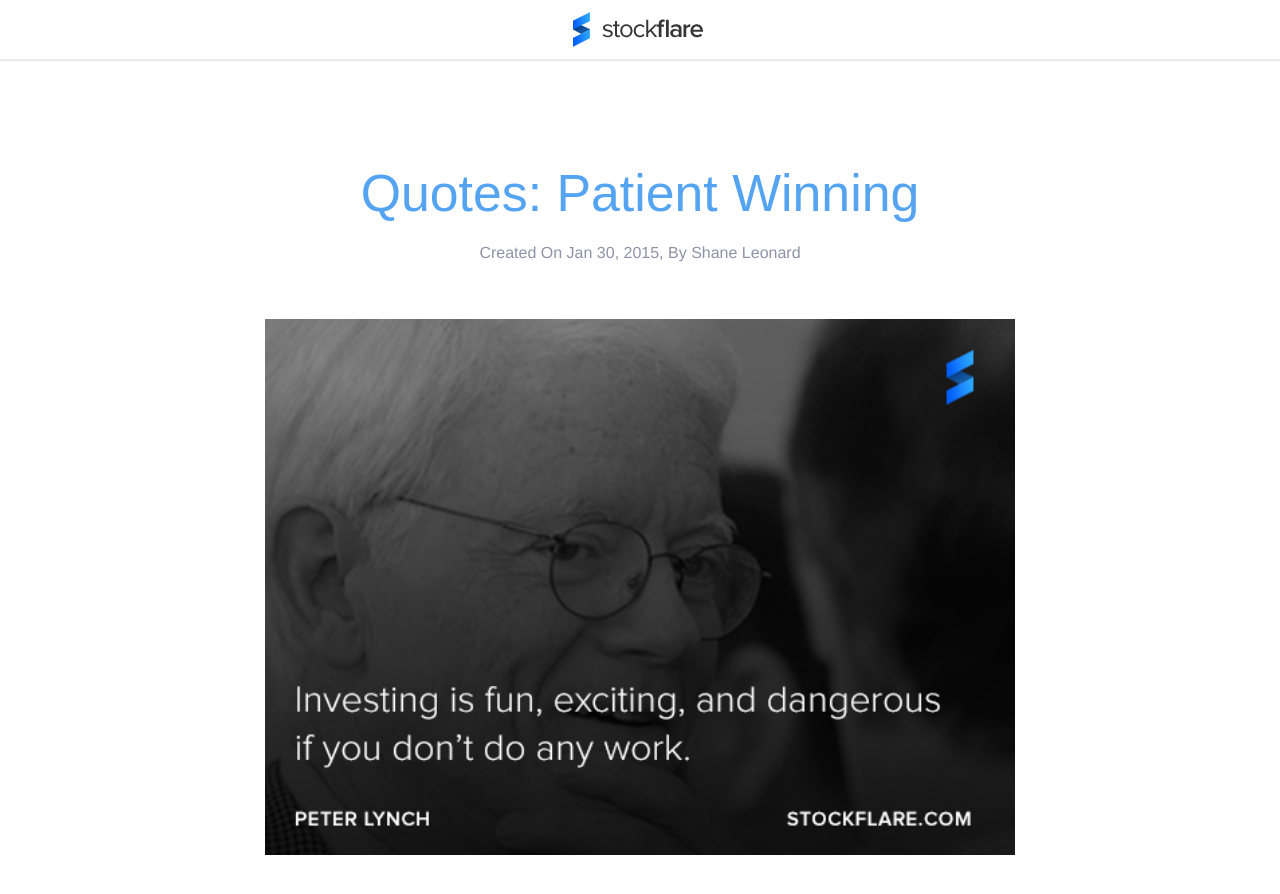
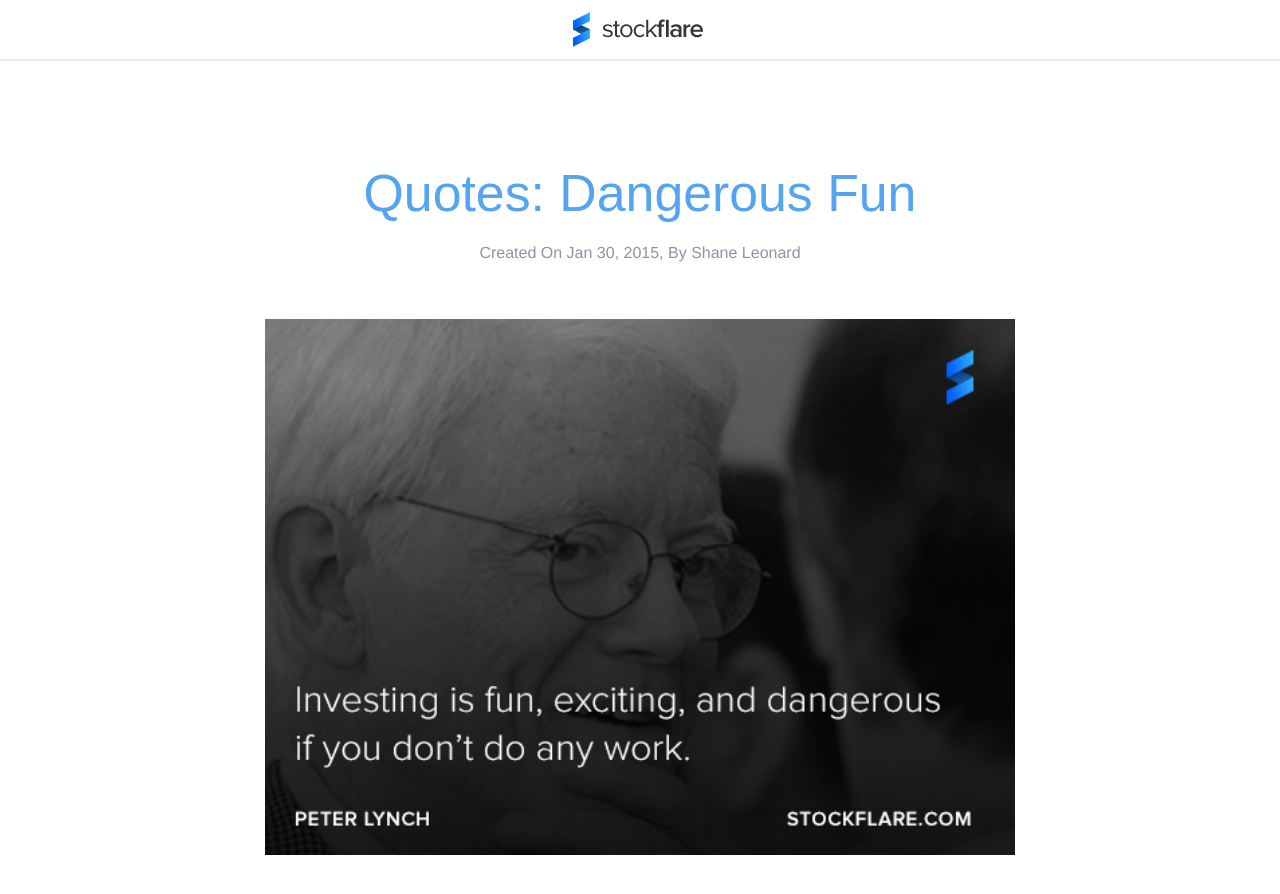
Before and after one commit to Stockflare/blog, a Jekyll site: the page built from _posts/2015-01-30-exciting-peter.markdown, in a window 1280 px wide and 900 px high. Shown: the top 894 px of the window. Built offline with Jekyll 4.4.1, drawn with Linux system fonts in a browser that asks for light colours; nearby versions of some CDN libraries; comment, search, counter and statistics services are not loaded.

Commit message:
correction
to Lynch post

```diff
--- a/_posts/2015-01-30-exciting-peter.markdown
+++ b/_posts/2015-01-30-exciting-peter.markdown
@@ -1,6 +1,6 @@
 ---
 layout: post
-title:  "Quotes: Patient Winning"
+title:  "Quotes: Dangerous Fun"
 date:   2015-01-30 10:31:09
 categories: quote
 author: Shane Leonard
```
